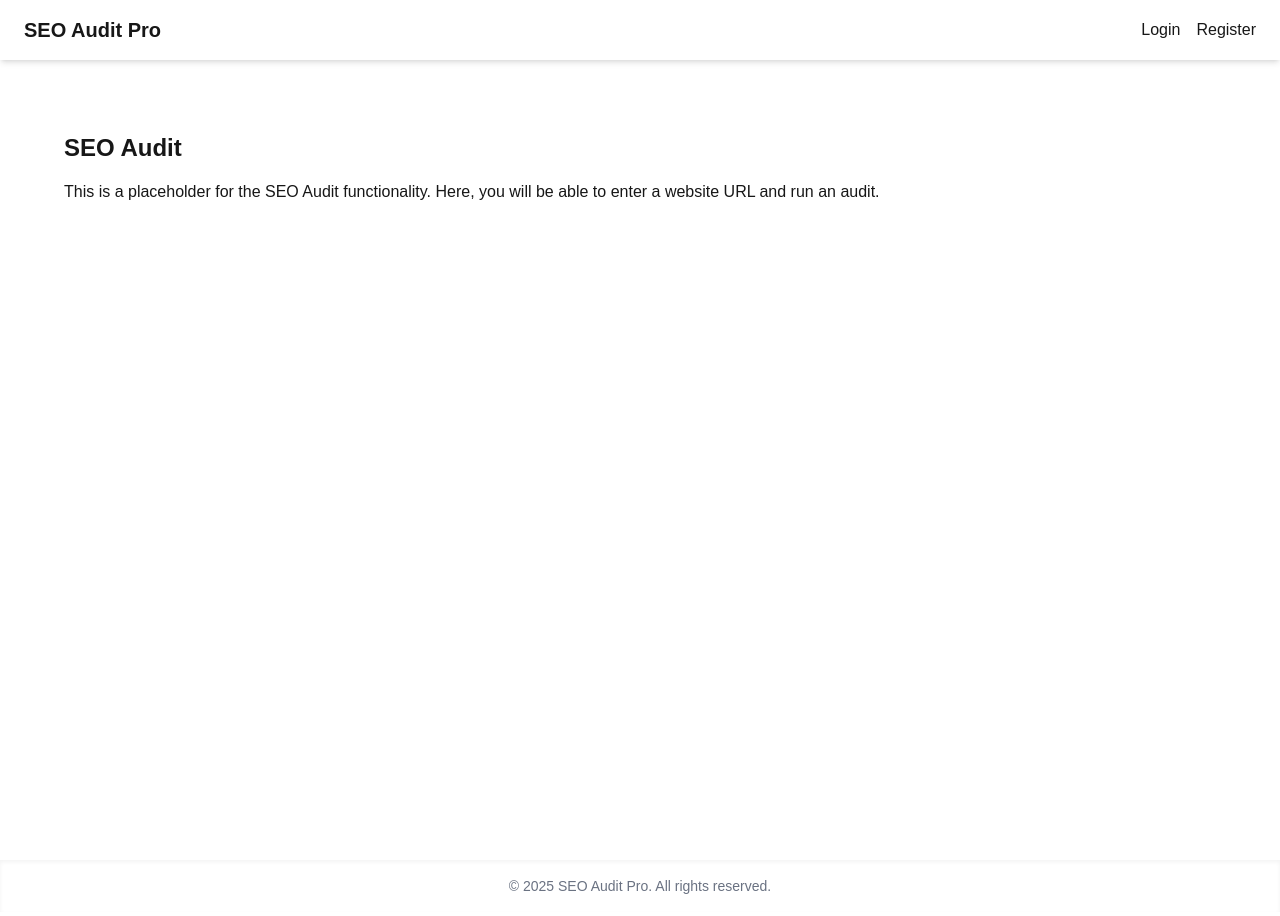
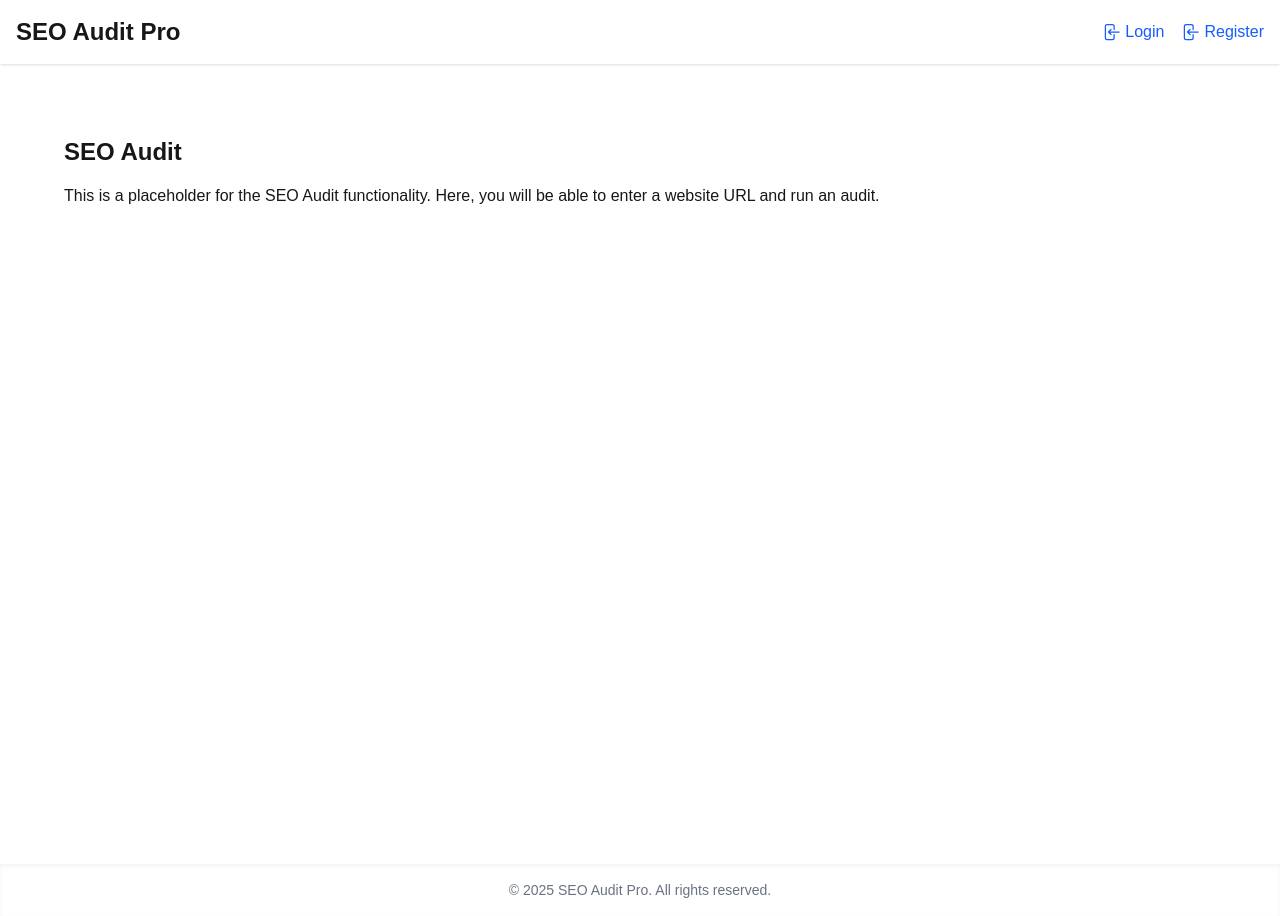
Before and after one commit to PeteLight/seo-audit, a Next.js app: page /dashboard/audits in a window 1280 px wide. Built offline with nearby package versions, Linux system fonts and the light colour scheme; no server answers.

Commit message:
working on auth

```diff
--- /dev/null
+++ b/src/app/api/auth/[...nextauth]/route.ts
@@ -0,0 +1,6 @@
+import NextAuth from 'next-auth';
+import { authOptions } from '@/lib/authOptions'; // or wherever your config is
+
+const handler = NextAuth(authOptions);
+
+export { handler as GET, handler as POST };
--- a/src/app/layout.tsx
+++ b/src/app/layout.tsx
@@ -2,7 +2,7 @@ import type { Metadata } from 'next';
 import { Geist, Geist_Mono } from 'next/font/google';
 import Navbar from '@/components/Navbar';
 import Footer from '@/components/Footer';
-import { AuthProvider } from '@/context/AuthContext';
+import CombinedAuthProvider from '@/components/CombinedAuthProvider'; // Updated import from components
 import './globals.css';
 
 const geistSans = Geist({
@@ -29,11 +29,11 @@ export default function RootLayout({
     <html lang="en">
       <body
         className={`${geistSans.variable} ${geistMono.variable} antialiased bg-gray-50 text-gray-800`}>
-        <AuthProvider>
+        <CombinedAuthProvider>
           <Navbar />
           <main className="min-h-screen px-4 py-6">{children}</main>
           <Footer />
-        </AuthProvider>
+        </CombinedAuthProvider>
       </body>
     </html>
   );
--- a/src/app/page.tsx
+++ b/src/app/page.tsx
@@ -1,4 +1,3 @@
-// app/page.tsx
 import Image from 'next/image';
 import Link from 'next/link';
 
--- /dev/null
+++ b/src/components/CombinedAuthProvider.tsx
@@ -0,0 +1,18 @@
+'use client';
+
+import { SessionProvider } from 'next-auth/react';
+import { AuthProvider } from '@/context/AuthContext';
+
+interface CombinedAuthProviderProps {
+  children: React.ReactNode;
+}
+
+export default function CombinedAuthProvider({
+  children,
+}: CombinedAuthProviderProps) {
+  return (
+    <SessionProvider>
+      <AuthProvider>{children}</AuthProvider>
+    </SessionProvider>
+  );
+}
--- a/src/components/Navbar.tsx
+++ b/src/components/Navbar.tsx
@@ -1,54 +1,68 @@
 'use client';
 
 import Link from 'next/link';
-import { useRouter } from 'next/navigation';
-import { useAuth } from '@/context/AuthContext';
+import { useSession, signOut } from 'next-auth/react';
+// Using Heroicons v2 (ensure these are installed and imported correctly)
+import {
+  UserGroupIcon,
+  Cog8ToothIcon,
+  ArrowRightOnRectangleIcon,
+  ArrowLeftOnRectangleIcon,
+} from '@heroicons/react/24/outline';
 
 export default function Navbar() {
-  const { user, logout } = useAuth();
-  const router = useRouter();
-
-  const handleLogout = () => {
-    // Clear the user state
-    logout();
-    // Redirect to landing page (or '/login' if preferred)
-    router.push('/');
-  };
+  const { data: session, status } = useSession();
 
   return (
-    <nav className="flex items-center justify-between bg-white px-6 py-4 shadow-md">
-      <div className="text-xl font-semibold">
-        <Link href="/">SEO Audit Pro</Link>
-      </div>
-      <div className="space-x-4">
-        {user ? (
+    <nav className="bg-white shadow p-4">
+      <div className="max-w-7xl mx-auto flex justify-between items-center">
+        <Link href="/" className="text-2xl font-bold">
+          SEO Audit Pro
+        </Link>
+        <div className="flex space-x-4 items-center">
+          {status === 'loading' ? (
+            <span>Loading...</span>
+          ) : session ? (
+            // Authenticated state: show Dashboard, Account, Settings, and Logout
             <>
-            <span className="text-gray-700">
-              Welcome, {user.name || user.email}
-            </span>
-            <Link href="/dashboard/account" className="hover:text-blue-500">
-              Account
+              <Link
+                href="/dashboard"
+                className="flex items-center text-blue-600 hover:underline">
+                <UserGroupIcon className="h-5 w-5 mr-1" /> Dashboard
               </Link>
-            <Link href="/dashboard/settings" className="hover:text-blue-500">
-              Settings
+              <Link
+                href="/account"
+                className="flex items-center text-blue-600 hover:underline">
+                <Cog8ToothIcon className="h-5 w-5 mr-1" /> Account
+              </Link>
+              <Link
+                href="/settings"
+                className="flex items-center text-blue-600 hover:underline">
+                <Cog8ToothIcon className="h-5 w-5 mr-1" /> Settings
               </Link>
               <button
-              onClick={handleLogout}
-              className="hover:text-blue-500 focus:outline-none">
-              Logout
+                onClick={() => signOut()}
+                className="flex items-center text-blue-600 hover:underline">
+                <ArrowRightOnRectangleIcon className="h-5 w-5 mr-1" /> Logout
               </button>
             </>
           ) : (
+            // Unauthenticated state: show Login and Register
             <>
-            <Link href="/login" className="hover:text-blue-500">
-              Login
+              <Link
+                href="/login"
+                className="flex items-center text-blue-600 hover:underline">
+                <ArrowLeftOnRectangleIcon className="h-5 w-5 mr-1" /> Login
               </Link>
-            <Link href="/register" className="hover:text-blue-500">
-              Register
+              <Link
+                href="/register"
+                className="flex items-center text-blue-600 hover:underline">
+                <ArrowLeftOnRectangleIcon className="h-5 w-5 mr-1" /> Register
               </Link>
             </>
           )}
         </div>
+      </div>
     </nav>
   );
 }
```
Also changed, not shown: src/app/api/auth/[...nextAuth].ts (deleted), 1 other file (tests, documents, lock files or other folders). Lines whose indentation alone changed are shown as unchanged.
